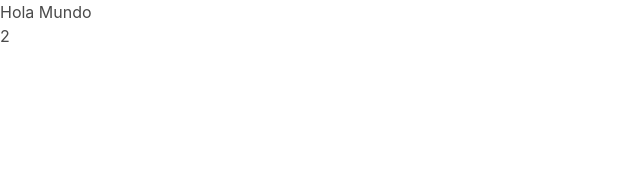
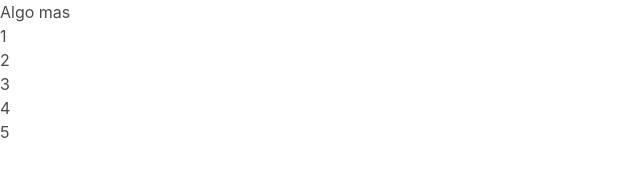
Before and after one commit to GeorgeRangelCode/george-music, a Vue app: page / in a window 1280 px wide. Shown: the top 194 px of the page, without its empty margins (0-640 px from the left). Built offline with nearby package versions, Linux system fonts and the light colour scheme.

Commit message:
Directivas basicas en Vue.js

```diff
--- a/src/App.vue
+++ b/src/App.vue
@@ -1,9 +1,12 @@
 <template>
   <div id="app">
-    <div id="nav">
-      <h1>{{ mensaje }}</h1>
-      <p>{{ 1 + 1}}</p>
-    </div>
+    <p v-show="showValue">{{value}}</p>
+    <p v-if="showValue">{{value}}</p>
+    <p v-else-if="false">{{'otra cosa'}}</p>
+    <p v-else>{{ 'Algo mas' }}</p>
+    <ul>
+      <li v-for="item in items" v-bind:key="item">{{item}}</li>
+    </ul>
   </div>
 </template>
 
@@ -13,7 +16,10 @@ export default {
 
   data() {
     return {
-      mensaje: "Hola Mundo"
+      mensaje: "Hola Mundo",
+      showValue: false,
+      value: "Algo",
+      items: [1, 2, 3, 4, 5]
     };
   }
 };
```
